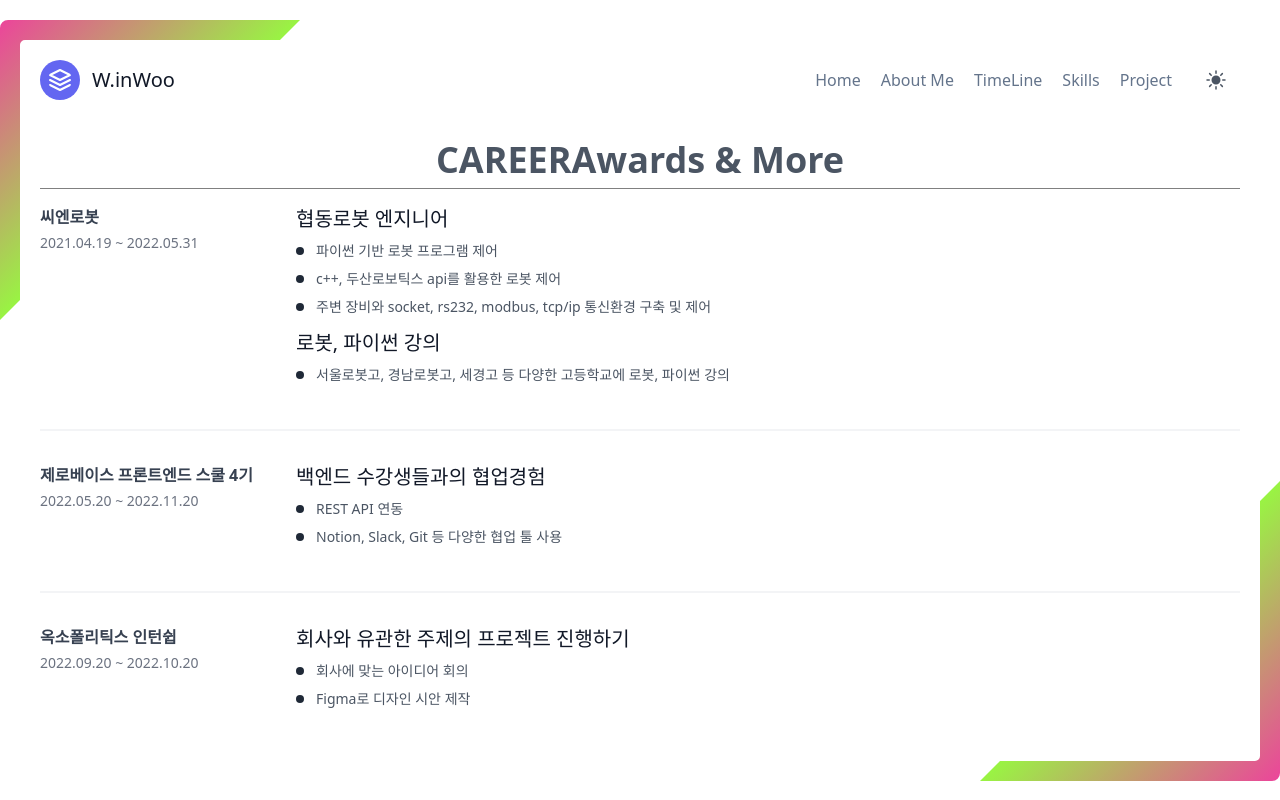
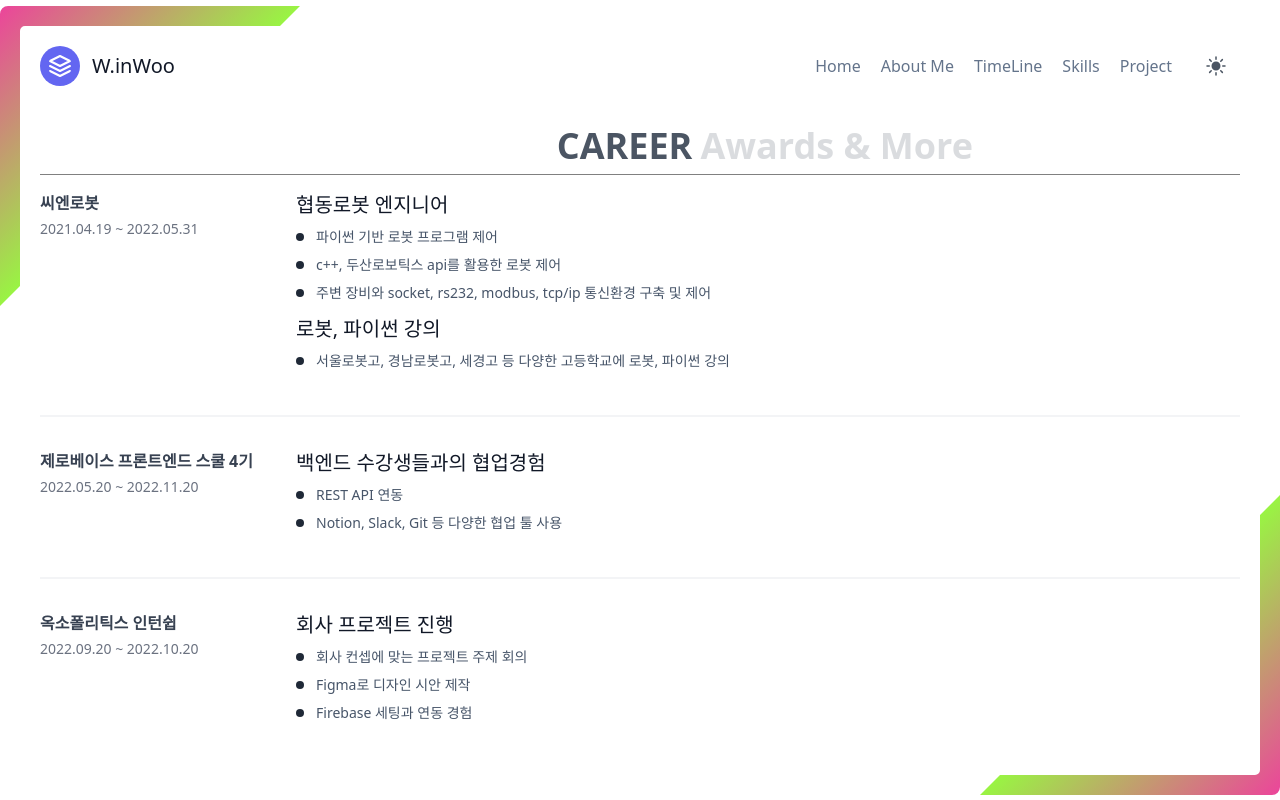
Before and after one commit to wooinwoo/AboutMePage, a Next.js app: page /timeline in a window 1280 px wide. Built offline with nearby package versions, Linux system fonts and the light colour scheme.

Commit message:
Add: 수상 및 기타 추가

```diff
--- a/pages/timeline.js
+++ b/pages/timeline.js
@@ -1,6 +1,7 @@
 import Layout from "../components/layout";
+import { useState } from "react";
 
-const timeLineValue = [
+const careerValue = [
   {
     title: "씨엔로봇",
     period: "2021.04.19 ~ 2022.05.31",
@@ -37,42 +38,149 @@ const timeLineValue = [
     period: "2022.09.20 ~ 2022.10.20",
     contents: [
       {
-        subTitle: "회사와 유관한 주제의 프로젝트 진행하기",
-        list: ["회사에 맞는 아이디어 회의", "Figma로 디자인 시안 제작"],
+        subTitle: "회사 프로젝트 진행",
+        list: [
+          "회사 컨셉에 맞는 프로젝트 주제 회의",
+          "Figma로 디자인 시안 제작",
+          "Firebase 세팅과 연동 경험",
+        ],
+      },
+    ],
+  },
+];
+
+const awardsMoreValue = [
+  {
+    title: "파이썬을 활용한 머신러닝 교육 수료",
+    period: "2021. 09",
+
+    contents: [
+      {
+        subTitle: "파이썬 머신러닝 교육",
+        list: ["재직자 대상 직무능력 교육프로그램 수료"],
+      },
+    ],
+  },
+  {
+    title: "전국마이스터대전",
+    period: "2019. 11",
+    contents: [
+      {
+        subTitle: "산업용로봇 금상",
+        list: ["협동로봇제어", "파이썬 알고리즘 문제 풀이"],
+      },
+    ],
+  },
+  {
+    title: "전국마이스터대전",
+    period: "2018. 11",
+    contents: [
+      {
+        subTitle: "산업용로봇 동상",
+        list: ["협동로봇제어", "파이썬 알고리즘 문제 풀이"],
       },
     ],
   },
 ];
 
 export default function TimeLine() {
+  const [toggle, setToggle] = useState("career");
   return (
     <Layout page={"timeline"}>
       <section className="text-gray-600 body-font overflow-hidden">
-        <div className="container px-5 pb-10 mx-auto">
-          <div className="flex justify-center mb-4 pb-2 bottomBorder ">
-            <h1 className="text-4xl font-bold">CAREER</h1>
-            <h1 className="text-4xl font-bold">Awards & More</h1>
+        <div className="container overflow-hidden px-5 pb-10 mx-auto w-full">
+          <div className="flex justify-center mb-4 pb-2 bottomBorder">
+            <div
+              className="flex duration-700"
+              style={
+                toggle == "career"
+                  ? { transform: `translateX(30%)` }
+                  : { transform: `translateX(-20%)` }
+              }>
+              <h1
+                className="text-4xl font-bold dark:text-gray-300 pr-2 cursor-pointer duration-700"
+                onClick={() => setToggle("career")}
+                style={toggle == "awards&more" ? { opacity: "0.2" } : {}}>
+                CAREER
+              </h1>
+              <h1
+                className="text-4xl font-bold dark:text-gray-300 cursor-pointer duration-700"
+                onClick={() => setToggle("awards&more")}
+                style={toggle == "career" ? { opacity: "0.2" } : {}}>
+                Awards & More
+              </h1>
             </div>
-          <div className="-my-8 divide-y-2 divide-gray-100">
-            {timeLineValue.map((e) => (
+          </div>
+          <div
+            className="flex w-full duration-700"
+            style={
+              toggle == "career"
+                ? { transform: `translateX(0%)` }
+                : { transform: `translateX(-100%)` }
+            }>
+            <div
+              className="shrink-0 w-full -my-8 divide-y-2 divide-gray-100 duration-700"
+              style={
+                toggle == "career" ? { opacity: "1.0" } : { opacity: "0" }
+              }>
+              {careerValue.map((e) => (
                 <div className="py-8 flex flex-wrap md:flex-nowrap">
-                <div className="md:w-64 md:mb-0 mb-6 flex-shrink-0 flex flex-col">
-                  <span className="font-semibold title-font text-gray-700">
+                  <div className="pr-2 md:w-64 md:mb-0 mb-6 flex-shrink-0 flex flex-col">
+                    <span className="font-semibold title-font text-gray-700 dark:text-gray-300">
                       {e.title}
                     </span>
-                  <span className="mt-1 text-gray-500 text-sm">{e.period}</span>
+                    <span className="mt-1 text-gray-500 text-sm">
+                      {e.period}
+                    </span>
                   </div>
                   <div className="md:flex-grow">
                     {e.contents.map((e) => (
                       <div className="mb-4">
-                      <h2 className="text-xl font-medium text-gray-900 title-font mb-2">
+                        <h2 className="text-xl font-medium text-gray-900 dark:text-gray-400 title-font mb-2">
                           {e.subTitle}
                         </h2>
                         <nav class="flex flex-col sm:items-start sm:text-left text-center items-start -mb-1 space-y-2">
                           {e.list.map((e) => (
                             <div className="flex justify-center items-center">
                               <span className=" bg-gray-800 dark:bg-gray-50 w-2 h-2 mr-3 rounded-full inline-flex items-center justify-center" />
-                            <span className="text-sm text-start dark:text-gray-300">
+                              <span className="text-sm text-start text-slate-600 dark:text-slate-400">
+                                {e}
+                              </span>
+                            </div>
+                          ))}
+                        </nav>
+                      </div>
+                    ))}
+                  </div>
+                </div>
+              ))}
+            </div>
+            <div
+              className="shrink-0 w-full -my-8 divide-y-2 divide-gray-100 duration-700"
+              style={
+                toggle == "awards&more" ? { opacity: "1.0" } : { opacity: "0" }
+              }>
+              {awardsMoreValue.map((e) => (
+                <div className="py-8 flex flex-wrap md:flex-nowrap">
+                  <div className="pr-3 md:w-64 md:mb-0 mb-6 flex-shrink-0 flex flex-col">
+                    <span className="font-semibold title-font text-gray-700 dark:text-gray-300">
+                      {e.title}
+                    </span>
+                    <span className="mt-1 text-gray-500 text-sm">
+                      {e.period}
+                    </span>
+                  </div>
+                  <div className="md:flex-grow">
+                    {e.contents.map((e) => (
+                      <div className="mb-4">
+                        <h2 className="text-xl font-medium text-gray-900 dark:text-gray-400 title-font mb-2">
+                          {e.subTitle}
+                        </h2>
+                        <nav class="flex flex-col sm:items-start sm:text-left text-center items-start -mb-1 space-y-2">
+                          {e.list.map((e) => (
+                            <div className="flex justify-center items-center">
+                              <span className=" bg-gray-800 dark:bg-gray-50 w-2 h-2 mr-3 rounded-full inline-flex items-center justify-center" />
+                              <span className="text-sm text-start text-slate-600 dark:text-slate-400">
                                 {e}
                               </span>
                             </div>
@@ -85,6 +193,7 @@ export default function TimeLine() {
               ))}
             </div>
           </div>
+        </div>
       </section>
     </Layout>
   );
```
Lines whose indentation alone changed are shown as unchanged.
